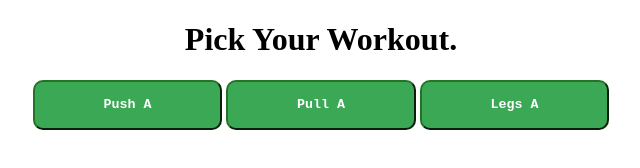
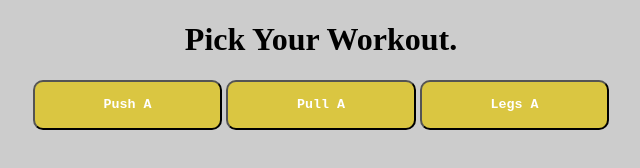
Before and after one commit to reycallejas/reycallejas.github.io, a plain HTML site: page workouts/index.html in a window 1280 px wide. Shown: the whole page, without its empty margins (319-959 px from the left). Drawn offline with Linux system fonts and the light colour scheme.

Commit message:
Update style.css

```diff
--- a/workouts/style.css
+++ b/workouts/style.css
@@ -9,9 +9,9 @@ h1 {
 }
 button {
     border-radius: 10px;
-    background-color: rgba(6, 145, 39, 0.788);
+    background-color: rgba(223, 197, 28, 0.788);
     color: rgb(255, 255, 255);
-    border-color: rgb(35, 116, 37);
+    border-color: rgb(0, 0, 0);
     width: 15%;
     height: 50px;
     font-family: 'Courier New', Courier, monospace;
@@ -24,6 +24,7 @@ button {
     font-family: 'Courier New', Courier, monospace;
     font-size: larger;
     font-weight: bolder;
+    background-color: rgba(0, 163, 0, 0.852);
 }
 
 .excercisetext {
@@ -37,3 +38,6 @@ button {
     font-family: copperplate;
     font-size: xx-large;
 }
+body{
+    background-color: rgb(204, 204, 204);
+}
```
